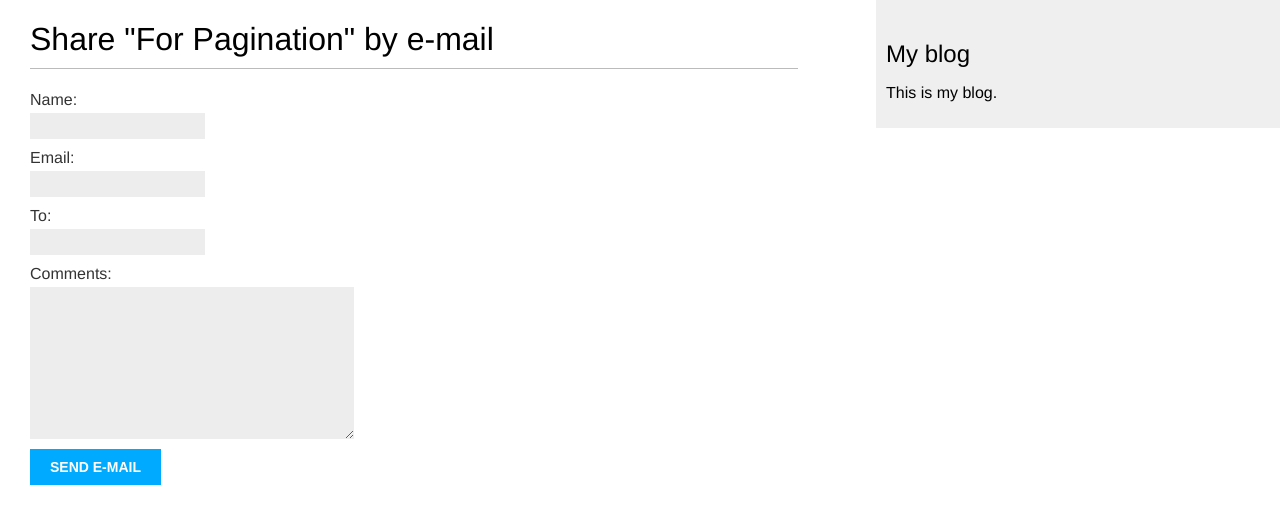
After one commit to kydzoster/dj-blog-app, a Django app: page /blog/4/share/ in a window 1280 px wide. The commit adds this page. Shown: the top 524 px of the page. Run offline with Django 3.2, Linux system fonts and the light colour scheme; data comes from the database, SQL or seed files in the repository.

Commit message:
added a template for sending/sharing posts to emails

```diff
--- a/blog/forms.py
+++ b/blog/forms.py
@@ -1,5 +1,4 @@
 from django import forms
-from .models import Comment
 
 
 class EmailPostForm(forms.Form):
--- a/blog/models.py
+++ b/blog/models.py
@@ -1,7 +1,7 @@
 from django.db import models
 from django.utils import timezone
+from django.urls import reverse
 from django.contrib.auth.models import User
-from django.urls import reverse
 
 
 class PublishedManager(models.Manager):
--- a/blog/templates/blog/post/detail.html
+++ b/blog/templates/blog/post/detail.html
@@ -6,4 +6,5 @@
     <h1>{{ post.title }}</h1>
     <p class="date">Published {{ post.publish }} by {{ post.author }}</p>
     {{ post.body|linebreaks }}
+    <p><a href="{% url "blog:post_share" post.id %}">Share this post</a></p>
 {% endblock %}
--- /dev/null
+++ b/blog/templates/blog/post/share.html
@@ -0,0 +1,17 @@
+{% extends "blog/base.html" %}
+
+{% block title %}Share a post{% endblock %}
+
+{% block content %}
+    {% if sent %}
+        <h1>E-mail successfully sent</h1>
+        <p>"{{ post.title }}" was successfully sent to {{ form.cleaned_data.to }}.</p>
+    {% else %}
+        <h1>Share "{{ post.title }}" by e-mail</h1>
+        <form method="post">
+            {{ form.as_p }}
+            {% csrf_token %}
+            <input type="submit" value="Send e-mail">
+        </form>
+    {% endif %}
+{% endblock %}
--- a/blog/views.py
+++ b/blog/views.py
@@ -23,7 +23,7 @@ def post_share(request, post_id):
             subject = f"{cd['name']} recommends you read {post.title}"
             message = f"Read {post.title} at {post_url}\n\n" \
                       f"{cd['name']}\'s comments: {cd['comments']}"
-            send_mail(subject, message, 'kydzoster@gmail.com', [cd['to']])
+            send_mail(subject, message, 'your_email@gmail.com', [cd['to']])
             sent = True
     else:
         form = EmailPostForm()
--- a/mysite/settings.py
+++ b/mysite/settings.py
@@ -125,7 +125,7 @@ STATIC_URL = '/static/'
 # Custom E-mail, these settings will use GMAIL server
 # EMAIL_BACKEND = 'django.core.mail.backends.console.EmailBackend'
 EMAIL_HOST = 'smtp.gmail.com'
-EMAIL_HOST_USER = ''
-EMAIL_HOST_PASSWORD = ''
+EMAIL_HOST_USER = 'your_email@gmail.com' # same needs to be changed in blog/views.py
+EMAIL_HOST_PASSWORD = 'your_gmail_password*'
 EMAIL_PORT = 587
 EMAIL_USE_TLS = True
```
